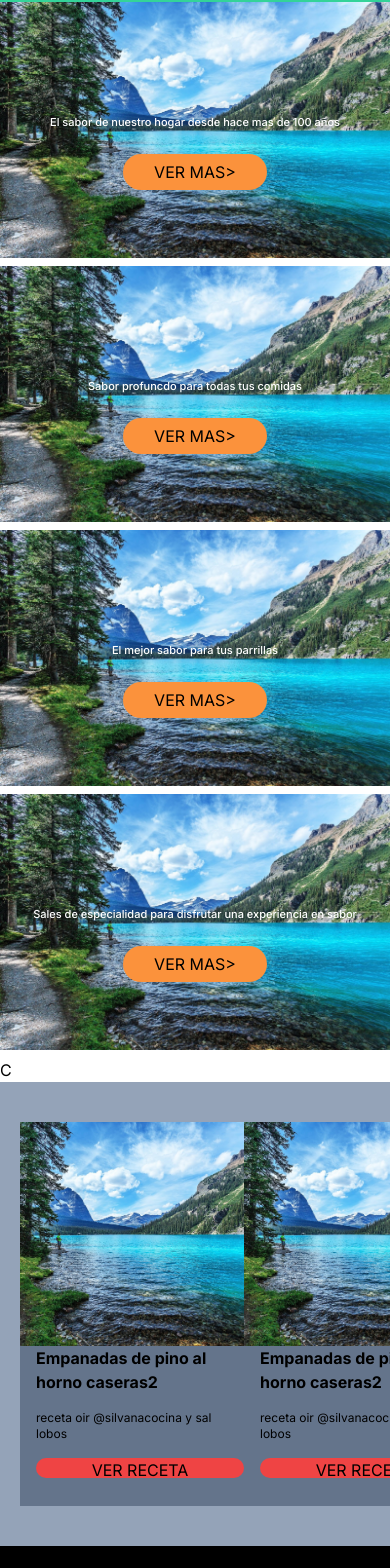
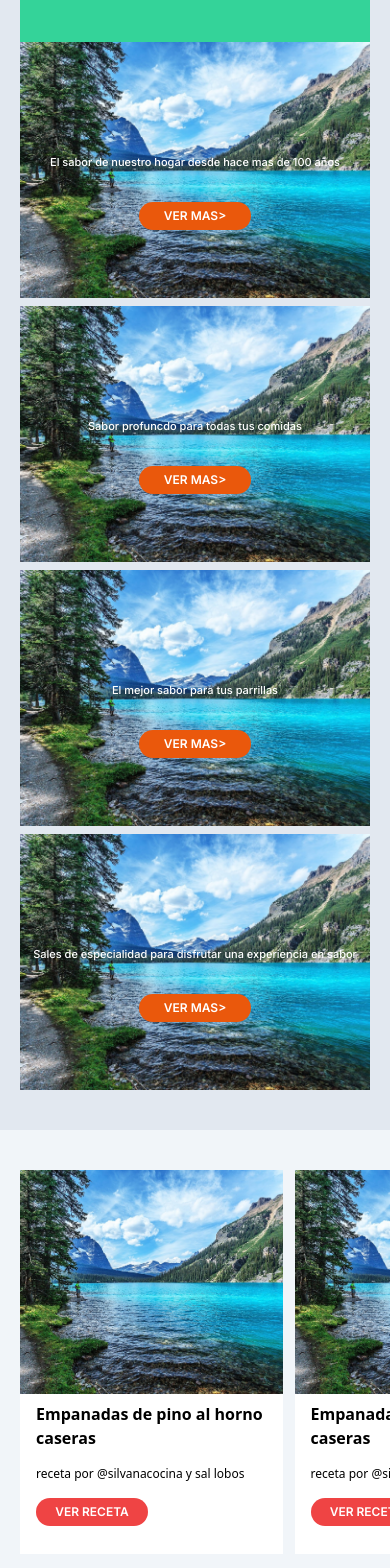
Before and after one commit to fronux2/rumi-store, a Next.js app: page /inicio in a window 390 px wide. Shown: the part 374-1942 px from the top of the page. Built offline with nearby package versions, Linux system fonts and the light colour scheme.

Commit message:
redireccion a inicio y cambio de colores, gap, margin

```diff
--- a/src/app/components/card.tsx
+++ b/src/app/components/card.tsx
@@ -15,7 +15,7 @@ const CardStore: React.FunctionComponent<Props> = ({ className = 'flex flex-col
             <div className="w-0 h-0.5 bg-white absolute bottom-4 right-4 transition-width duration-300 ease-in-out group-hover:w-[calc(100%-33px)] delay-75 z-30 md:delay-500"></div>
             <Image src={imr} alt="" width={600} height={600} className="object-cover w-full h-full transition ease-in duration-400 md:group-hover:scale-105"/>
             <p className="text-[11px] mb-4 text-white font-medium absolute md:text-sm bottom-28 left-1/2 translate-x-[-50%] whitespace-nowrap md:bottom-0 md:opacity-0 transition ease-in duration-400 md:group-hover:-translate-y-32 md:group-hover:opacity-100 z-30">{children}</p>
-            <Button className='mb-7 rounded-3xl border-x-violet-700 bg-orange-400 w-36 h-9 absolute bottom-10 left-1/2 translate-x-[-50%] md:bottom-0 md:opacity-0 transition ease-in duration-400 md:group-hover:opacity-100 md:group-hover:-translate-y-14 z-30'>{'VER MAS>'}</Button>
+            <Button className='mb-7 rounded-3xl text-white text-xs font-semibold border-x-violet-700 bg-orange-600 w-28 h-7 absolute bottom-10 left-1/2 translate-x-[-50%] md:bottom-0 md:opacity-0 transition ease-in duration-400 md:group-hover:opacity-100 md:group-hover:-translate-y-14 z-30'>{'VER MAS>'}</Button>
             <div className="w-full h-full bg-blue-950 opacity-0 transition-opacity ease-in duration-400 group-hover:opacity-70 absolute top-0 z-10"></div>
         </div>
     </section>
--- a/src/app/components/card2.tsx
+++ b/src/app/components/card2.tsx
@@ -8,7 +8,7 @@ interface Props {
 
 const CardStore2: React.FunctionComponent<Props> = ({ className = 'w-64 h-64 bg-slate-500', children }: Props) => {
   return (
-        <section className="grid grid-rows-1 w-full h-96 border-1">
+        <section className="grid grid-rows-1 w-full h-96 border-1 min-w-[75%]">
             <div className="w-full h-auto bg-slate-50 border-1 ">
                 <div className="basis-[calc(50%-1rem)] w-auto md:h-full h-full relative group-hover:bg-black bg-black  group overflow-hidden ">
                     <div className="w-0.5 h-0 bg-white absolute left-4 bottom-4 transition-height duration-300 ease-in-out group-hover:h-[calc(100%-33px)] delay-75 md:delay-500 z-30"></div>
@@ -20,10 +20,10 @@ const CardStore2: React.FunctionComponent<Props> = ({ className = 'w-64 h-64 bg-
                     <div className="w-full h-full bg-blue-950 opacity-0 transition-opacity ease-in duration-400 group-hover:opacity-70 absolute top-0 z-10"></div>
                 </div>
             </div>
-            <div className="flex flex-col border-1 w-full h-40 bg-slate-500 justify-end gap-4 pl-4 pb-7">
-                <h3 className="font-bold ">Empanadas de pino al horno caseras2</h3>
-                <p className="text-xs ">receta oir @silvanacocina y sal lobos</p>
-                <Button className='rounded-full left-4 border-x-violet-700 bg-red-500 w-52 h-8 overflow-hidden'>VER RECETA</Button>
+            <div className="flex flex-col border-1 w-full h-40 bg-white justify-end gap-4 pl-4 pb-7">
+                <h3 className="font-bold text-base font-sans">Empanadas de pino al horno caseras</h3>
+                <p className="text-xs font-sans ">receta por @silvanacocina y sal lobos</p>
+                <Button className='rounded-full left-4 border-x-violet-700 bg-red-500 w-28  h-7 text-xs text-white font-semibold overflow-hidden'>VER RECETA</Button>
             </div>
         </section>)
 }
--- a/src/app/inicio/page.tsx
+++ b/src/app/inicio/page.tsx
@@ -5,22 +5,24 @@ import NavPage from '../components/nav-page'
 
 export default function PageIndex () {
   return (
-    <section className=''>
+    <section className='bg-white'>
+      <NavPage>NAV</NavPage>
+      <div className='bg-slate-200 px-5 py-10'>
+        <Carousel>CAROUSEsL</Carousel>
+        <section className='grid grid-cols-1 md:grid-cols-2 gap-2'>
+          <CardStore>El sabor de nuestro hogar desde hace mas de 100 años</CardStore>
+          <CardStore>Sabor profuncdo para todas tus comidas</CardStore>
+          <CardStore>El mejor sabor para tus parrillas</CardStore>
+          <CardStore>Sales de especialidad para disfrutar una experiencia en sabor</CardStore>
+        </section>
+      </div>
 
-      <NavPage>NAV</NavPage>
-      <Carousel>CAROUSEL</Carousel>
-      <section className='grid grid-cols-1 md:grid-cols-2 gap-2'>
-        <CardStore>El sabor de nuestro hogar desde hace mas de 100 años</CardStore>
-        <CardStore>Sabor profuncdo para todas tus comidas</CardStore>
-        <CardStore>El mejor sabor para tus parrillas</CardStore>
-        <CardStore>Sales de especialidad para disfrutar una experiencia en sabor</CardStore>
-      C</section>
-      <section className='flex overflow-x-auto relative bg-slate-400 px-5 py-10 md:px-24 md:py-24'>
+      <section className='flex overflow-x-auto relative bg-slte-100 px-5 py-10 md:px-24 md:py-24 gap-3 bg-slate-100'>
         <CardStore2/>
         <CardStore2/>
         <CardStore2/>
       </section>
-      <section className='flex md:grid overflow-x-auto gap-2 px-5 py-10 md:px-24 md:py-24 grid-cols-12 md:grid-cols-3 h-auto w-full bg-black'>
+      <section className='flex md:grid overflow-x-auto gap-2 px-5 py-10 md:px-24 md:py-24 grid-cols-12 md:grid-cols-3 h-auto w-full bg-slate-200'>
         <CardStore2/>
         <CardStore2/>
         <CardStore2/>
--- a/src/app/page.tsx
+++ b/src/app/page.tsx
@@ -1,5 +1,6 @@
 import Button from './components/button'
 import Link from 'next/link'
+import { redirect } from 'next/navigation'
 const links = [{
   label: 'Home',
   route: '/'
@@ -8,6 +9,8 @@ const links = [{
   route: '/inicio'
 }]
 export default function Home () {
+  redirect('/inicio')
+
   return (
         <main className="flex min-h-screen flex-col items-center justify-between p-24">
           Holaa
```
